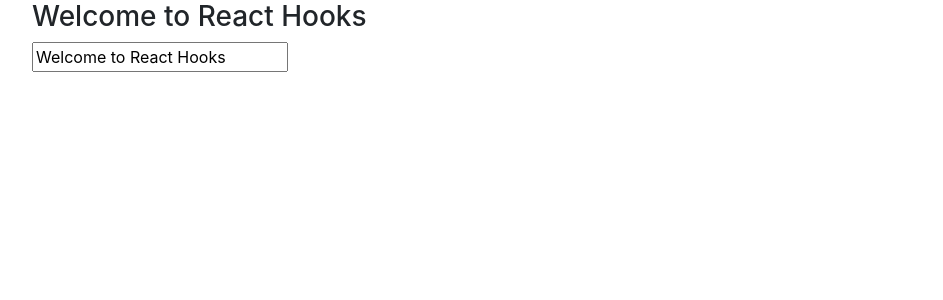
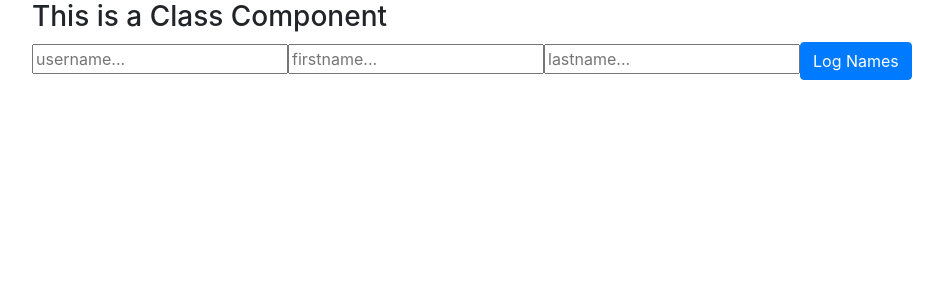
Before and after one commit to nictengkk/react-hooks-demo, a React (Create React App) app: page / in a window 1280 px wide. Shown: the top 300 px of the page, without its empty margins (53-996 px from the left). Built offline with nearby package versions, Linux system fonts and the light colour scheme.

Commit message:
use hooks to convert class components to functional components

```diff
--- a/src/App.js
+++ b/src/App.js
@@ -1,11 +1,12 @@
 import React, { Component } from "react";
+import Example3Before from "../src/components/Scenario3/Example3Before";
 import Example5CustomHook from "./components/Scenario5/Example5CustomHook";
 
 class App extends Component {
   render() {
     return (
       <div className="container">
-        <Example5CustomHook />
+        <Example3Before />
       </div>
     );
   }
```
Also changed, not shown: src/components/Scenario2/Example2After.jsx (+7 -0 lines), src/components/Scenario4/Example4After.jsx (+5 -2 lines), 1 other file (tests, documents, lock files or other folders).
